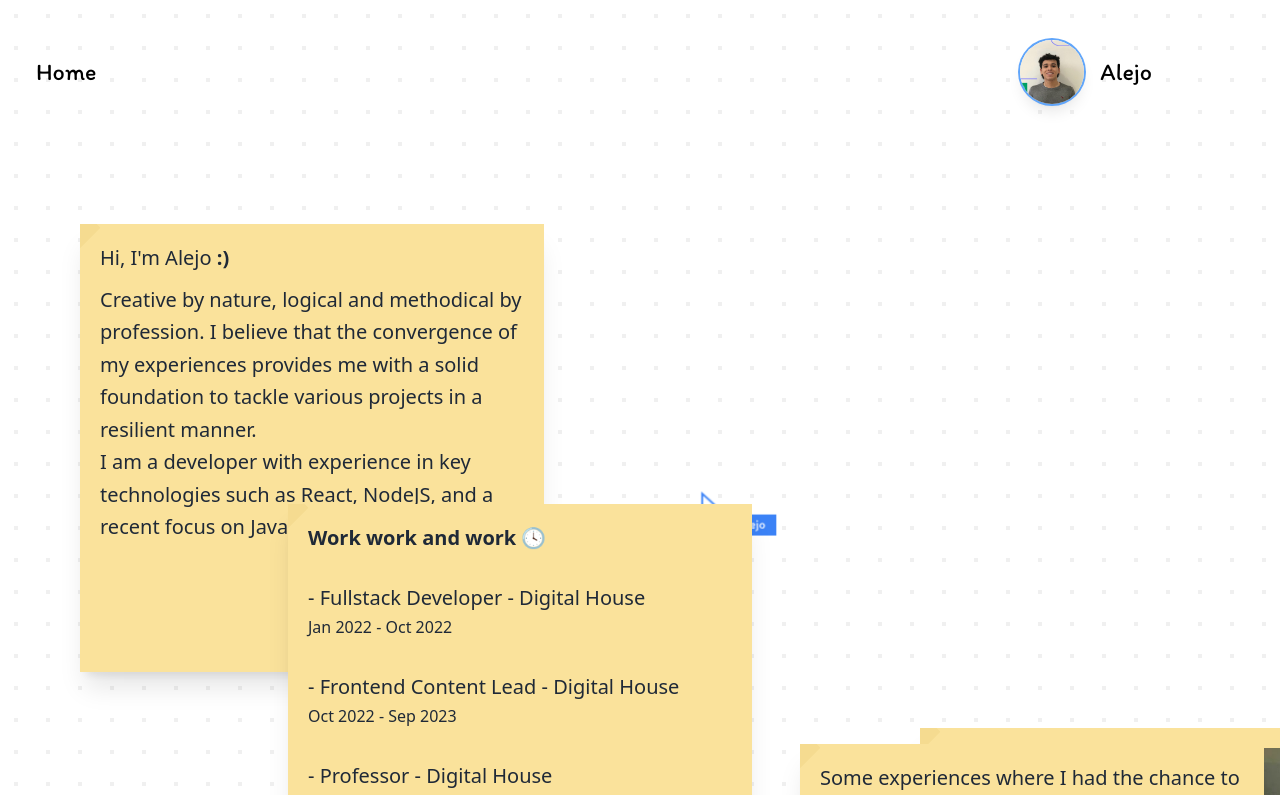
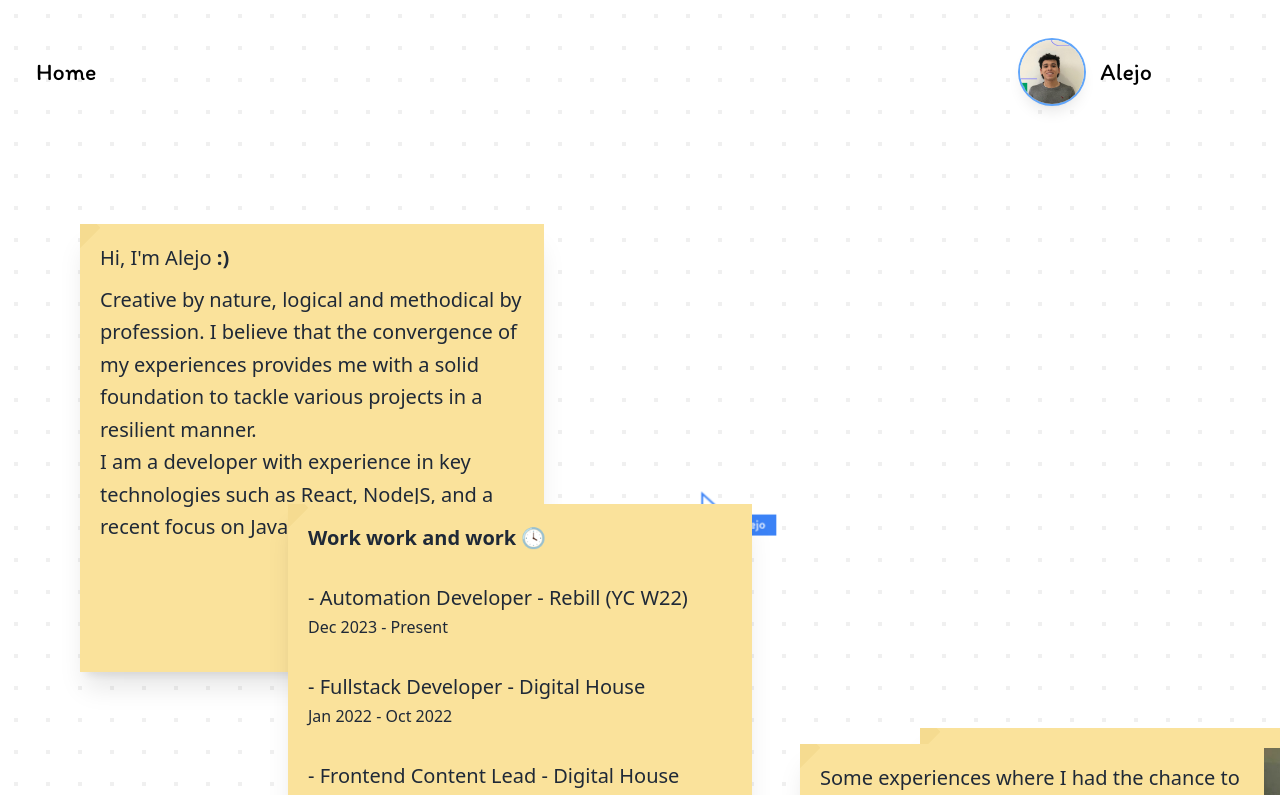
Before and after one commit to alejorrojas/portfolio-alejo, a Next.js app: page /about in a window 1280 px wide. Shown: the top 795 px of the page. Built offline with nearby package versions, Linux system fonts and the light colour scheme.

Commit message:
refactor(aboutData): add about new data

```diff
--- a/data/about.data.ts
+++ b/data/about.data.ts
@@ -8,7 +8,12 @@ const dataAbout = {
     },
     studies: ["System Engineering - present", "SoyHenry Bootcamp", "Self learning (a lot)"],
     communication: "Some experiences where I had the chance to communicate my ideas ",
-    work: [{
+    work: [
+    {
+        title: "Automation Developer - Rebill (YC W22)",
+        period: "Dec 2023 - Present"
+    },
+    {
         title: "Fullstack Developer - Digital House",
         period: "Jan 2022 - Oct 2022"
     },
```
Also changed, not shown: 1 other file (tests, documents, lock files or other folders).
